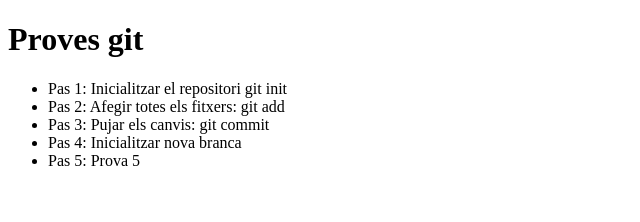
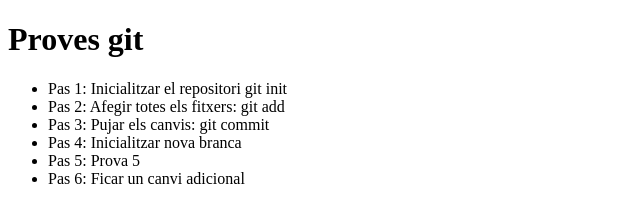
Before and after one commit to omardam/Proves-GIT, a plain HTML site: page index.html in a window 1280 px wide. Shown: the whole page, without its empty margins (0-640 px from the left). Drawn offline with Linux system fonts and the light colour scheme.

Commit message:
Canvi adicional

```diff
--- a/index.html
+++ b/index.html
@@ -13,6 +13,7 @@
         <li>Pas 3: Pujar els canvis: git commit</li>
         <li>Pas 4: Inicialitzar nova branca</li>
         <li>Pas 5: Prova 5</li>
+        <li>Pas 6: Ficar un canvi adicional</li>
     </ul>
 </body>
 </html>
```
